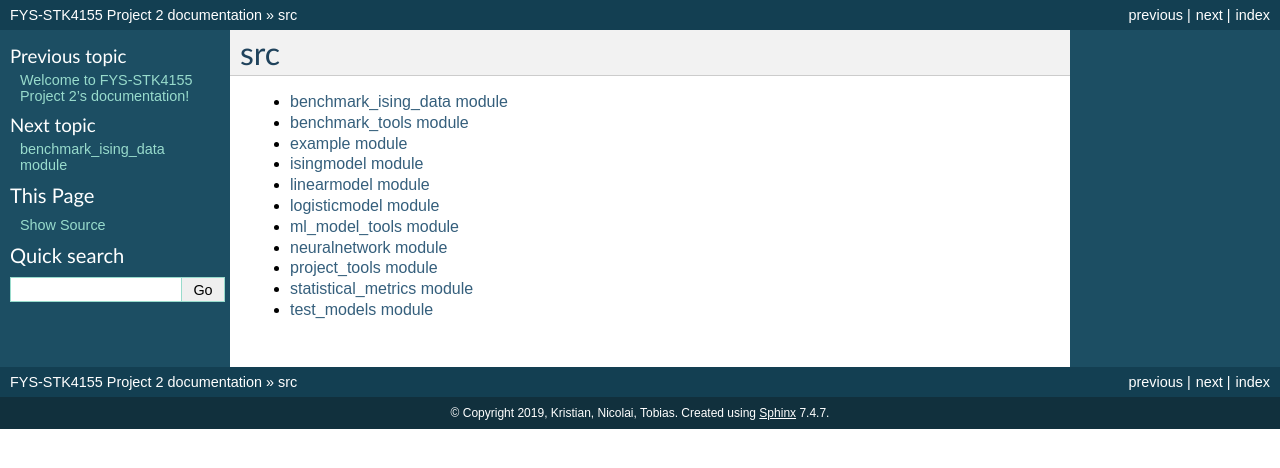
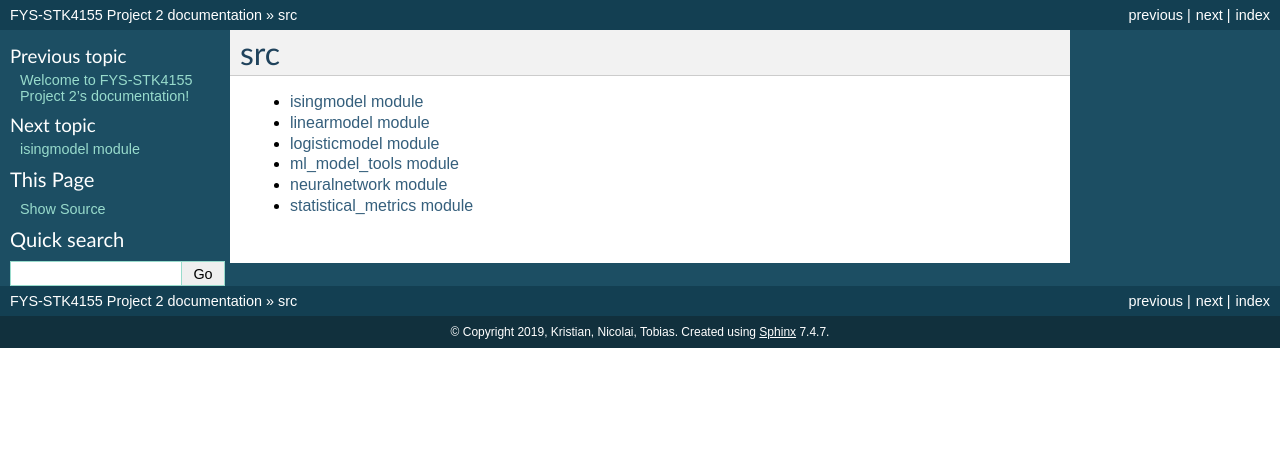
Before and after one commit to Anduron/FYS-STK4155-Project2, a Sphinx documentation site: the page built from docs/modules.rst, in a window 1280 px wide. Shown: the top 468 px of the page. Built offline with Sphinx 7.4.7, drawn with Linux system fonts in a browser that asks for light colours.

Commit message:
edit modules.rst

```diff
--- a/docs/modules.rst
+++ b/docs/modules.rst
@@ -4,14 +4,9 @@ src
 .. toctree::
    :maxdepth: 4
 
-   benchmark_ising_data
-   benchmark_tools
-   example
    isingmodel
    linearmodel
    logisticmodel
    ml_model_tools
    neuralnetwork
-   project_tools
    statistical_metrics
-   test_models
```
